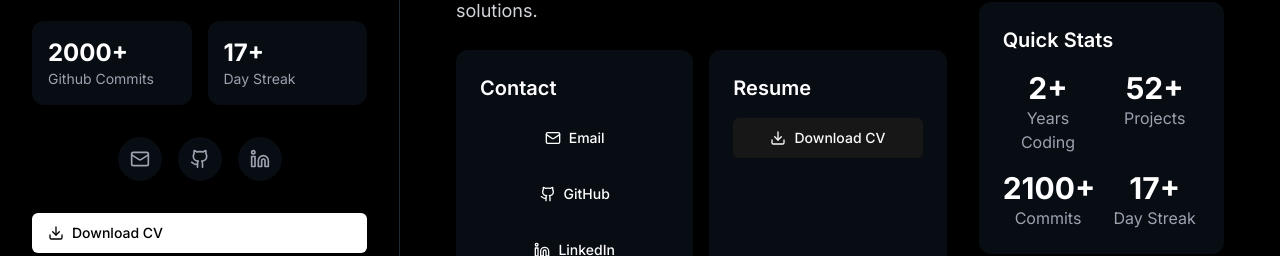
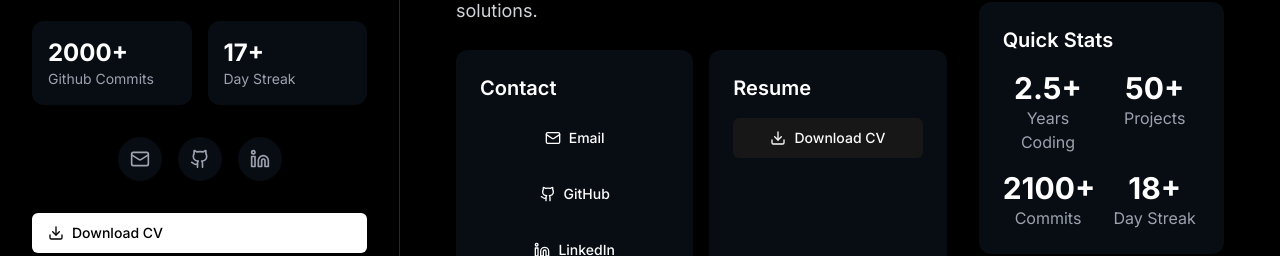
Before and after one commit to aceiny/Portfolio, a Next.js app: page /about in a window 1280 px wide. Shown: the part 395-651 px from the top of the page. Built offline with nearby package versions, Linux system fonts and the light colour scheme.

Commit message:
update about me statisticq

```diff
--- a/constants/about.ts
+++ b/constants/about.ts
@@ -1,6 +1,6 @@
 export const quickStats = [
-    { value: "2+", label: "Years Coding" },
-    { value: "52+", label: "Projects" },
+    { value: "2.5+", label: "Years Coding" },
+    { value: "50+", label: "Projects" },
     { value: "2100+", label: "Commits" },
-    { value: "17+", label: "Day Streak" },
+    { value: "18+", label: "Day Streak" },
 ];
```
